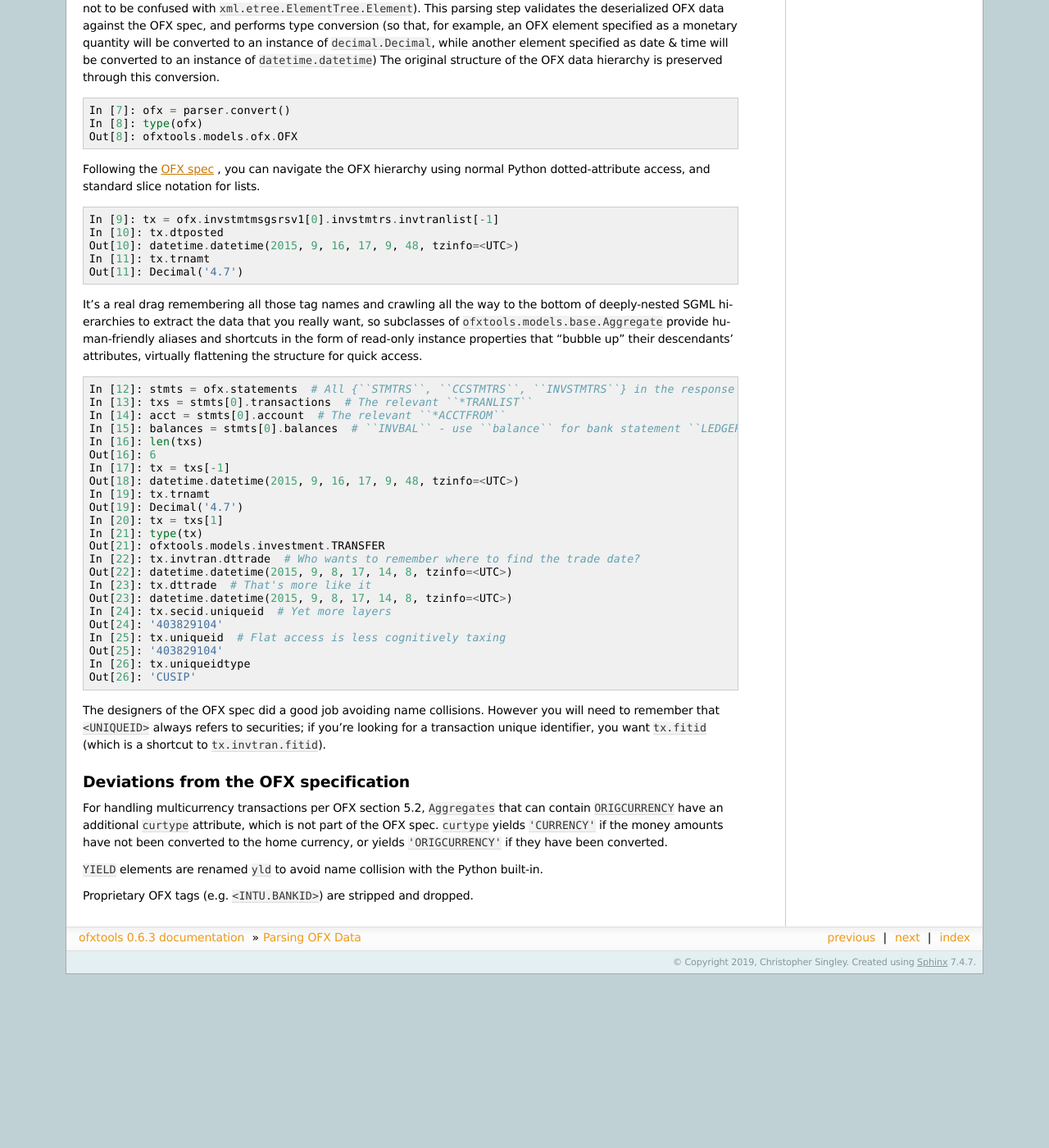
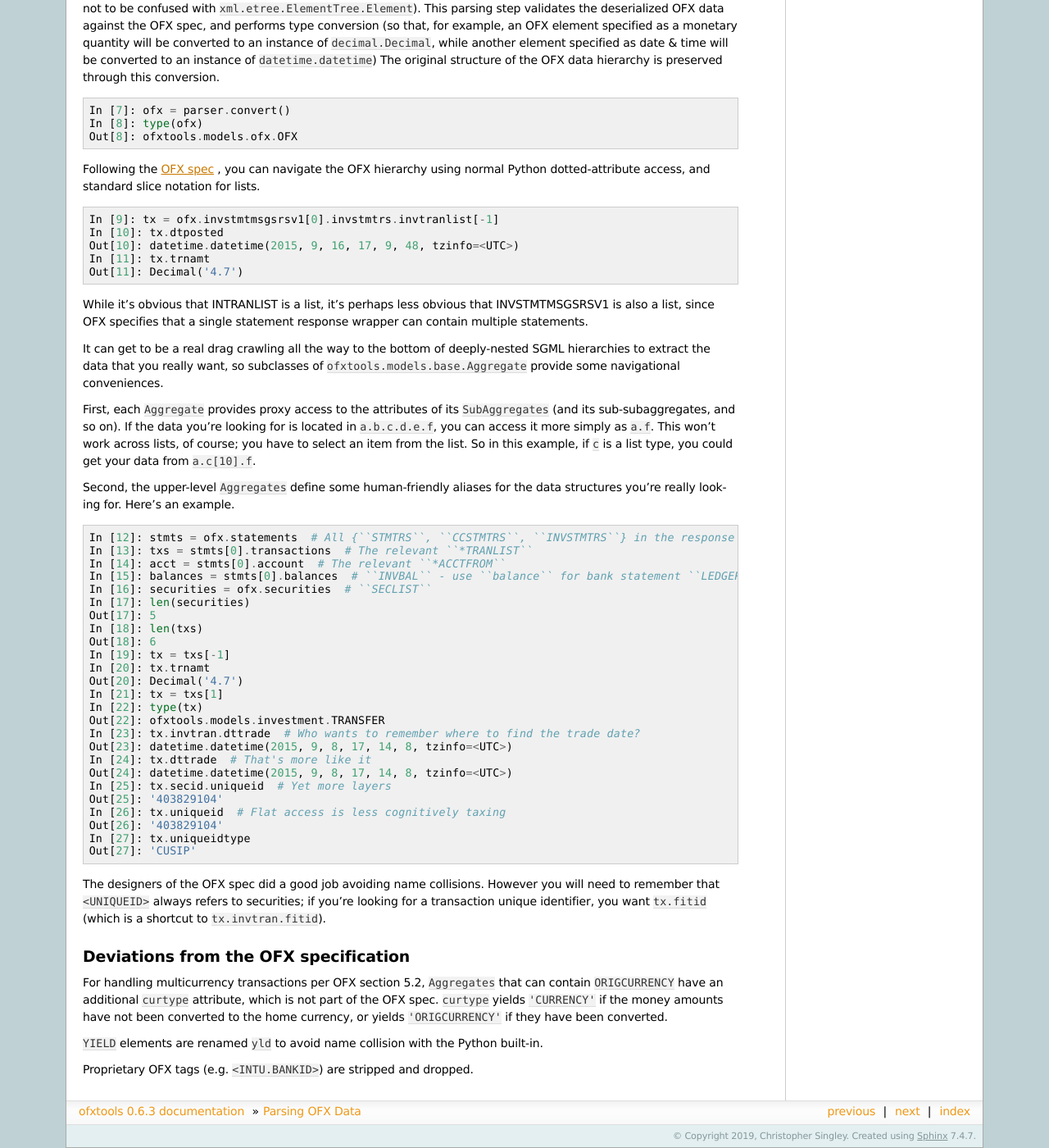
Before and after one commit to csingley/ofxtools, a Sphinx documentation site: the page built from docs/parser.rst, in a window 1280 px wide and 1400 px high, scrolled down 532 px. Shown: the whole window at 82% size. Built offline with Sphinx 7.4.7, drawn with Linux system fonts in a browser that asks for light colours; before the commit the page ends 1720 px from its top, so only the background shows below that.

Commit message:
Improve docs for Aggregate proxy attribute access

```diff
--- a/docs/parser.rst
+++ b/docs/parser.rst
@@ -58,12 +58,24 @@ Python dotted-attribute access, and standard slice notation for lists.
     In [11]: tx.trnamt
     Out[11]: Decimal('4.7')
 
-It's a real drag remembering all those tag names and crawling all the way to
-the bottom of deeply-nested SGML hierarchies to extract the data that you
-really want, so subclasses of ``ofxtools.models.base.Aggregate`` provide
-human-friendly aliases and shortcuts in the form of read-only instance
-properties that "bubble up" their descendants' attributes, virtually flattening
-the structure for quick access.
+While it's obvious that INTRANLIST is a list, it's perhaps less obvious that
+INVSTMTMSGSRSV1 is also a list, since OFX specifies that a single statement
+response wrapper can contain multiple statements.
+
+It can get to be a real drag crawling all the way to the bottom of
+deeply-nested SGML hierarchies to extract the data that you really want, so
+subclasses of ``ofxtools.models.base.Aggregate`` provide some navigational
+conveniences.
+
+First, each ``Aggregate`` provides proxy access to the attributes of its
+``SubAggregates`` (and its sub-subaggregates, and so on).  If the data you're
+looking for is located in ``a.b.c.d.e.f``, you can access it more simply
+as ``a.f``.  This won't work across lists, of course; you have to select
+an item from the list.  So in this example, if ``c`` is a list type, you could
+get your data from ``a.c[10].f``.
+
+Second, the upper-level ``Aggregates`` define some human-friendly aliases
+for the data structures you're really looking for.  Here's an example.
 
 .. code:: python
 
@@ -71,25 +83,27 @@ the structure for quick access.
     In [13]: txs = stmts[0].transactions  # The relevant ``*TRANLIST``
     In [14]: acct = stmts[0].account  # The relevant ``*ACCTFROM``
     In [15]: balances = stmts[0].balances  # ``INVBAL`` - use ``balance`` for bank statement ``LEDGERBAL``
-    In [16]: len(txs)
-    Out[16]: 6
-    In [17]: tx = txs[-1]
-    Out[18]: datetime.datetime(2015, 9, 16, 17, 9, 48, tzinfo=<UTC>)
-    In [19]: tx.trnamt
-    Out[19]: Decimal('4.7')
-    In [20]: tx = txs[1]
-    In [21]: type(tx)
-    Out[21]: ofxtools.models.investment.TRANSFER
-    In [22]: tx.invtran.dttrade  # Who wants to remember where to find the trade date?
-    Out[22]: datetime.datetime(2015, 9, 8, 17, 14, 8, tzinfo=<UTC>)
-    In [23]: tx.dttrade  # That's more like it
+    In [16]: securities = ofx.securities  # ``SECLIST``
+    In [17]: len(securities)
+    Out[17]: 5
+    In [18]: len(txs)
+    Out[18]: 6
+    In [19]: tx = txs[-1]
+    In [20]: tx.trnamt
+    Out[20]: Decimal('4.7')
+    In [21]: tx = txs[1]
+    In [22]: type(tx)
+    Out[22]: ofxtools.models.investment.TRANSFER
+    In [23]: tx.invtran.dttrade  # Who wants to remember where to find the trade date?
     Out[23]: datetime.datetime(2015, 9, 8, 17, 14, 8, tzinfo=<UTC>)
-    In [24]: tx.secid.uniqueid  # Yet more layers
-    Out[24]: '403829104'
-    In [25]: tx.uniqueid  # Flat access is less cognitively taxing
+    In [24]: tx.dttrade  # That's more like it
+    Out[24]: datetime.datetime(2015, 9, 8, 17, 14, 8, tzinfo=<UTC>)
+    In [25]: tx.secid.uniqueid  # Yet more layers
     Out[25]: '403829104'
-    In [26]: tx.uniqueidtype
-    Out[26]: 'CUSIP'
+    In [26]: tx.uniqueid  # Flat access is less cognitively taxing
+    Out[26]: '403829104'
+    In [27]: tx.uniqueidtype
+    Out[27]: 'CUSIP'
 
 The designers of the OFX spec did a good job avoiding name collisions.  However
 you will need to remember that ``<UNIQUEID>`` always refers to securities; if
```
